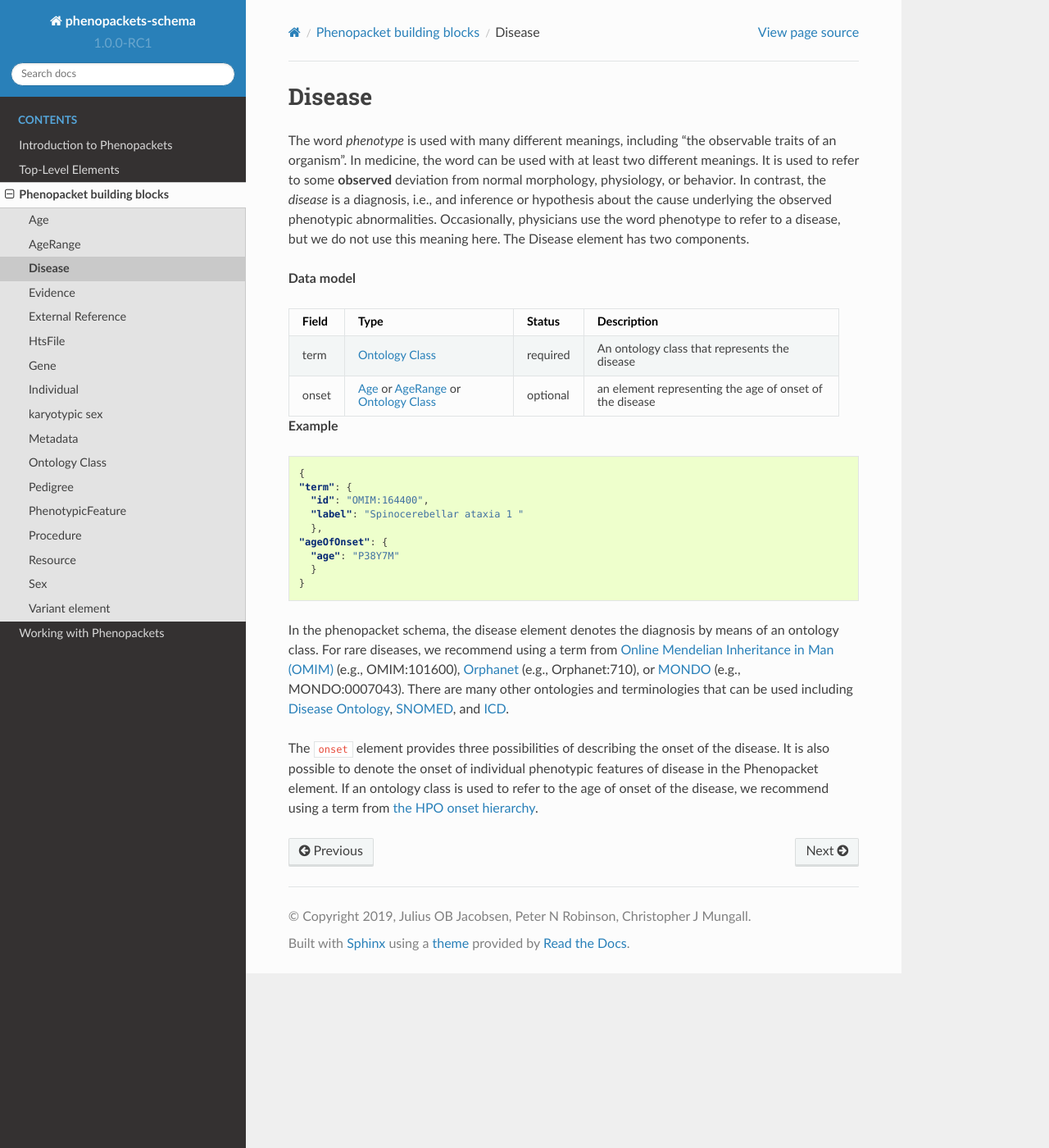
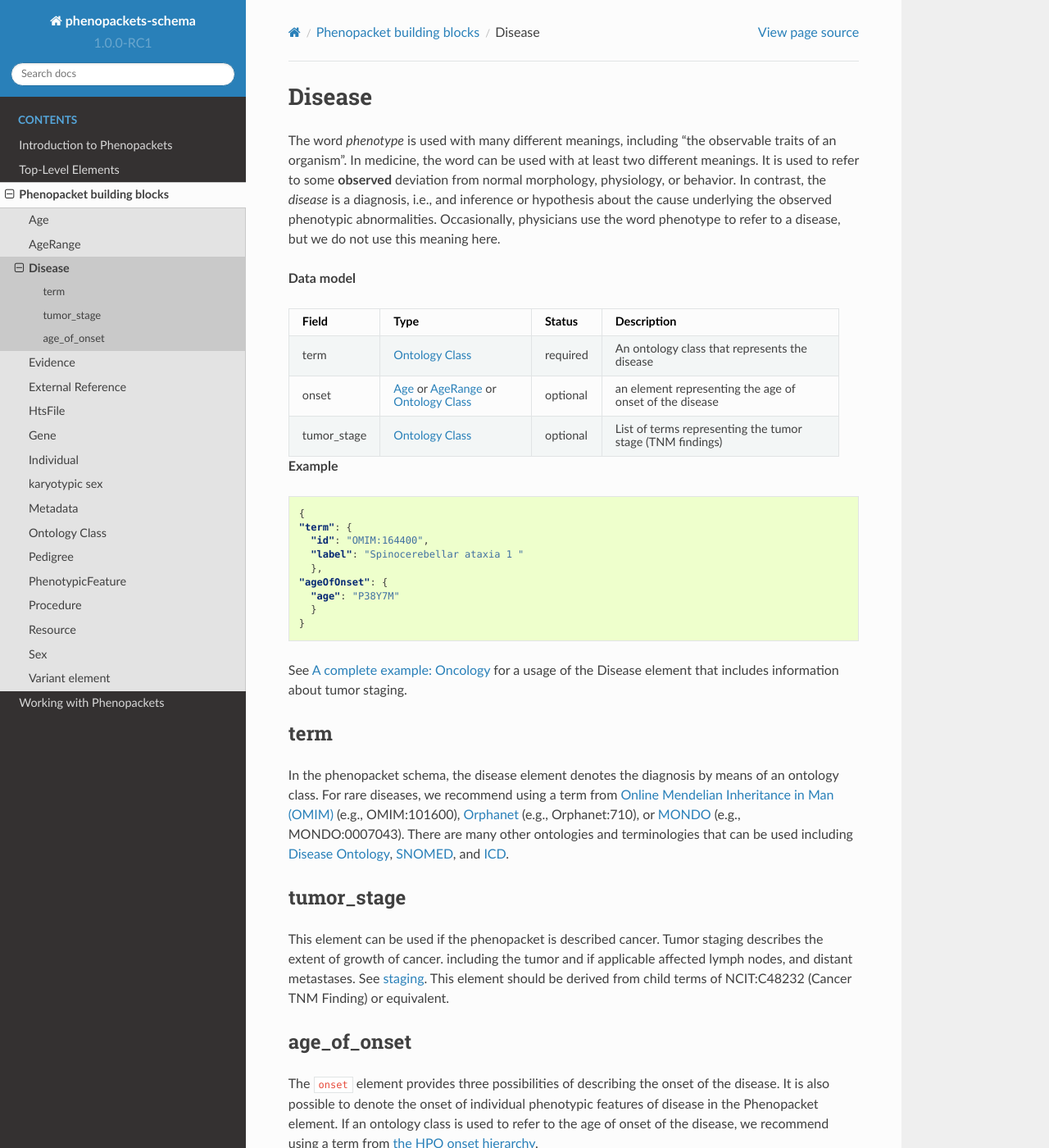
Before and after one commit to phenopackets/phenopacket-schema, a Sphinx documentation site: the page built from docs/disease.rst, in a window 1280 px wide and 1400 px high. Shown: the whole window at 82% size. Built offline with Sphinx 7.4.7 and the Read the Docs theme 2.0.0, drawn with Linux system fonts in a browser that asks for light colours.

Commit message:
Revised with respect to tumor stage

```diff
--- a/docs/disease.rst
+++ b/docs/disease.rst
@@ -8,8 +8,7 @@ The word *phenotype* is used with many different meanings, including "the observ
 the word can be used with at least two different meanings. It is used to refer to
 some **observed** deviation from normal morphology, physiology, or behavior. In contrast, the *disease* is a diagnosis,
 i.e., and inference or hypothesis about the  cause underlying the observed phenotypic abnormalities. Occasionally,
-physicians use the word phenotype to refer to a disease, but we do not use this meaning here. The Disease element
-has two components.
+physicians use the word phenotype to refer to a disease, but we do not use this meaning here.
 
 
 
@@ -21,6 +20,7 @@ has two components.
 
    term, :ref:`rstontologyclass`, required, An ontology class that represents the disease
    onset, :ref:`rstage` or :ref:`rstagerange` or :ref:`rstontologyclass`, optional, an element representing the age of onset of the disease
+   tumor_stage, :ref:`rstontologyclass`, optional, List of terms representing the tumor stage (TNM findings)
 
 
 
@@ -38,8 +38,11 @@ has two components.
     }
   }
 
+See :ref:`rstcancerexample` for a usage of the Disease element that includes information about tumor staging.
 
 
+term
+~~~~
 
 
 In the phenopacket schema, the disease element denotes the diagnosis by means of an ontology class. For rare
@@ -49,6 +52,17 @@ OMIM:101600), `Orphanet <https://www.orpha.net/consor/cgi-bin/index.php>`_ (e.g.
 ontologies and terminologies that can be used including `Disease Ontology <http://disease-ontology.org/>`_,
 `SNOMED <http://www.snomed.org/>`_, and `ICD <https://www.who.int/classifications/icd/en/>`_.
 
+tumor_stage
+~~~~~~~~~~~
+This element can be used if the phenopacket is described cancer. Tumor staging describes
+the extent of growth of cancer. including the tumor and if applicable affected lymph nodes, and
+distant metastases. See `staging <https://www.cancer.gov/about-cancer/diagnosis-staging/staging>`_.
+This element should be derived from child terms of NCIT:C48232 (Cancer TNM Finding) or equivalent.
+
+
+age_of_onset
+~~~~~~~~~~~~
+
 The ``onset`` element provides three possibilities of describing the onset of the disease. It is also possible
 to denote the onset of individual phenotypic features of disease in the Phenopacket element. If an ontology class
 is used to refer to the age of onset of the disease, we recommend using a term from
```
Also changed, not shown: docs/biosample.rst (+1 -9 lines), docs/cancer-example.rst (+10 -9 lines), 1 other file.
